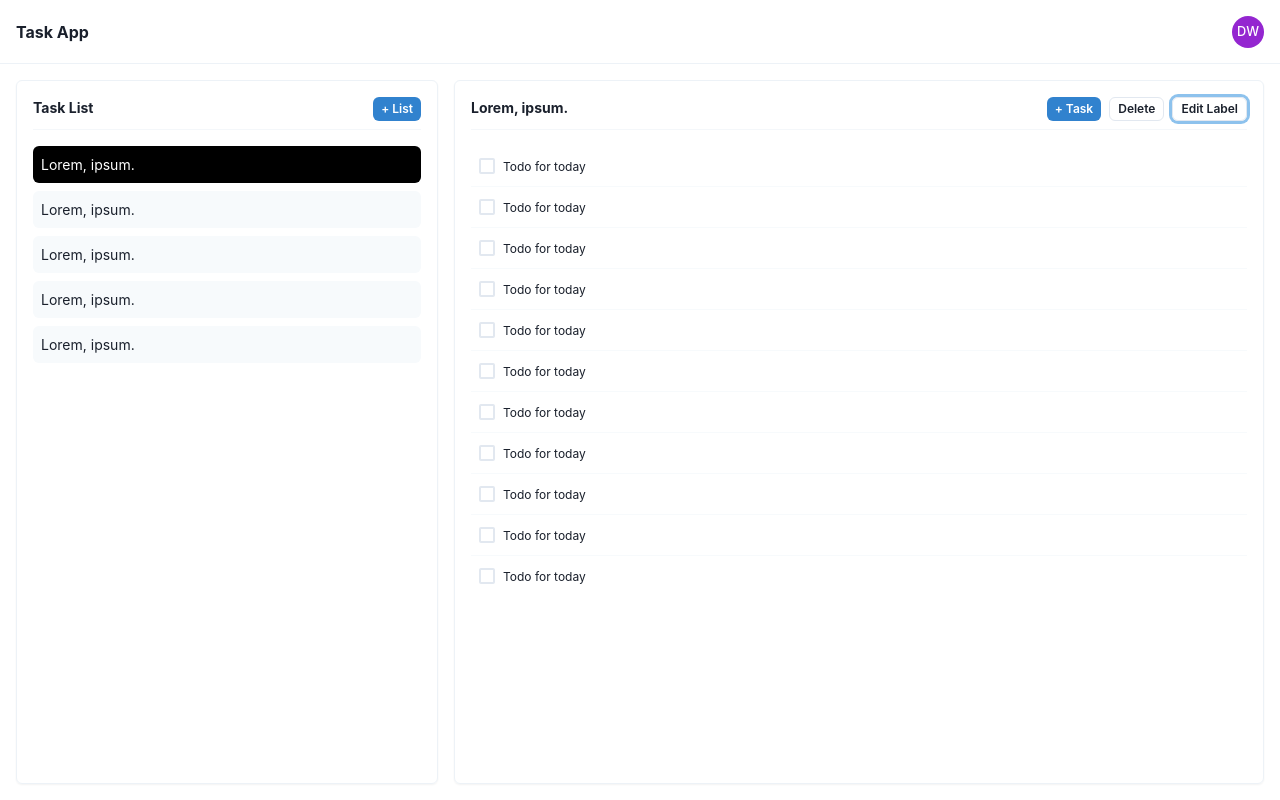
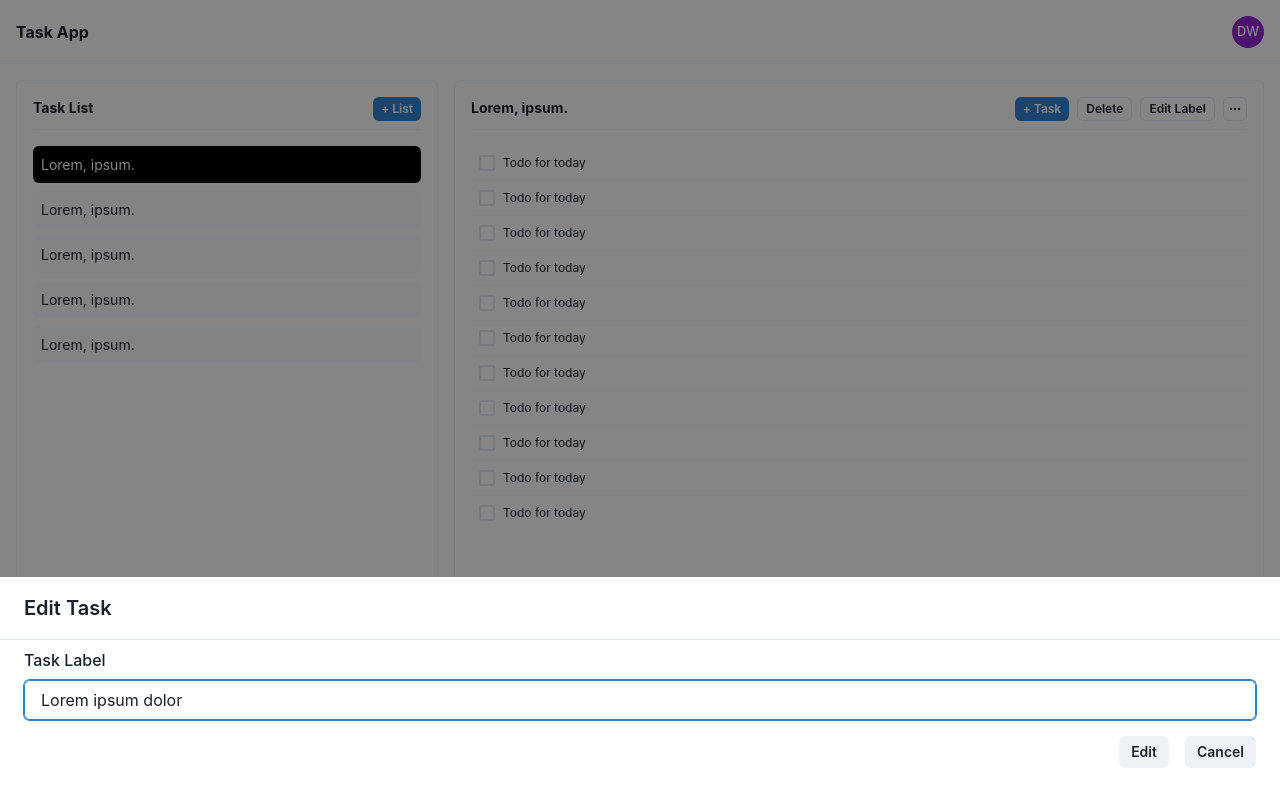
Before and after one commit to philldev/task-app, a Next.js app: page / in a window 1280 px wide. Both pictures are taken after a click on the button "Edit Label". Built offline with nearby package versions, Linux system fonts and the light colour scheme.

Commit message:
add modals and alerts

```diff
--- a/package.json
+++ b/package.json
@@ -8,6 +8,7 @@
     "lint": "next lint"
   },
   "dependencies": {
+    "@chakra-ui/icons": "^1.1.1",
     "@chakra-ui/react": "^1.7.3",
     "@emotion/react": "^11",
     "@emotion/styled": "^11",
--- a/pages/_app.tsx
+++ b/pages/_app.tsx
@@ -1,7 +1,9 @@
 import { ChakraProvider, extendTheme } from '@chakra-ui/react'
 import type { AppProps } from 'next/app'
 
-const theme = extendTheme({})
+const theme = extendTheme({
+	shadows: { outline: 'none' },
+})
 
 function MyApp({ Component, pageProps }: AppProps) {
 	return (
--- a/pages/index.tsx
+++ b/pages/index.tsx
@@ -1,17 +1,40 @@
+import { DeleteIcon, EditIcon } from '@chakra-ui/icons'
 import {
+	AlertDialog,
+	AlertDialogBody,
+	AlertDialogContent,
+	AlertDialogFooter,
+	AlertDialogHeader,
+	AlertDialogOverlay,
 	Avatar,
 	Box,
 	Button,
 	chakra,
 	Checkbox,
 	Divider,
+	Drawer,
+	DrawerBody,
+	DrawerContent,
+	DrawerHeader,
+	DrawerOverlay,
 	Flex,
+	FormControl,
+	FormErrorMessage,
+	FormLabel,
+	Grid,
 	HStack,
+	IconButton,
 	Input,
+	Menu,
+	MenuButton,
+	MenuItem,
+	MenuList,
 	StackDivider,
 	Text,
+	useDisclosure,
 	VStack,
 } from '@chakra-ui/react'
+import { DotsHorizontalIcon } from '@heroicons/react/outline'
 import { FC, useEffect, useRef, useState } from 'react'
 
 const Home = () => {
@@ -153,7 +176,76 @@ const TasksBox = () => {
 			inputRef.current.focus()
 		}
 	}, [isCreating])
+
+	const deleteAlert = useDisclosure()
+	const editDrawer = useDisclosure()
+	const cancelRef = useRef<HTMLButtonElement | null>(null)
+
 	return (
+		<>
+			<Drawer
+				placement={'bottom'}
+				onClose={editDrawer.onClose}
+				isOpen={editDrawer.isOpen}
+			>
+				<DrawerOverlay />
+				<DrawerContent>
+					<DrawerHeader borderBottomWidth='1px'>Edit Task</DrawerHeader>
+					<DrawerBody pb='8'>
+						<form
+							onSubmit={(e) => {
+								e.preventDefault()
+							}}
+						>
+							<Grid gap='4'>
+								<FormControl>
+									<FormLabel htmlFor='name'>Task Label</FormLabel>
+									<Input
+										id='email'
+										type='email'
+										defaultValue={'Lorem ipsum dolor'}
+									/>
+									<FormErrorMessage></FormErrorMessage>
+								</FormControl>
+								<HStack spacing='4' justifyContent='flex-end'>
+									<Button size='sm'>Edit</Button>
+									<Button size='sm' onClick={editDrawer.onClose}>
+										Cancel
+									</Button>
+								</HStack>
+							</Grid>
+						</form>
+					</DrawerBody>
+				</DrawerContent>
+			</Drawer>
+			<AlertDialog
+				size='xs'
+				isCentered
+				isOpen={deleteAlert.isOpen}
+				leastDestructiveRef={cancelRef}
+				onClose={deleteAlert.onClose}
+			>
+				<AlertDialogOverlay>
+					<AlertDialogContent>
+						<AlertDialogHeader fontSize='lg' fontWeight='bold'>
+							Delete List?
+						</AlertDialogHeader>
+
+						<AlertDialogBody>
+							Are you sure? You can{`'`}t undo this action afterwards.
+						</AlertDialogBody>
+
+						<AlertDialogFooter>
+							<Button ref={cancelRef} onClick={deleteAlert.onClose}>
+								Cancel
+							</Button>
+							<Button colorScheme='red' onClick={deleteAlert.onClose} ml={3}>
+								Delete
+							</Button>
+						</AlertDialogFooter>
+					</AlertDialogContent>
+				</AlertDialogOverlay>
+			</AlertDialog>
 			<AppBox
 				d='flex'
 				flexDir='column'
@@ -173,12 +265,41 @@ const TasksBox = () => {
 						>
 							+ Task
 						</Button>
-					<Button variant='outline' size='xs' justifyContent='flex-start'>
+						<Button
+							d={{ base: 'none', md: 'flex' }}
+							variant='outline'
+							size='xs'
+							justifyContent='flex-start'
+							onClick={deleteAlert.onOpen}
+						>
 							Delete
 						</Button>
-					<Button variant='outline' size='xs' justifyContent='flex-start'>
+						<Button
+							onClick={editDrawer.onOpen}
+							d={{ base: 'none', md: 'flex' }}
+							variant='outline'
+							size='xs'
+							justifyContent='flex-start'
+						>
 							Edit Label
 						</Button>
+						<Menu>
+							<MenuButton
+								as={IconButton}
+								aria-label='Options'
+								icon={<DotsHorizontalIcon width={14} height={14} />}
+								variant='outline'
+								size='xs'
+							/>
+							<MenuList>
+								<MenuItem onClick={deleteAlert.onOpen} icon={<DeleteIcon />}>
+									Delete List
+								</MenuItem>
+								<MenuItem onClick={editDrawer.onOpen} icon={<EditIcon />}>
+									Edit Label
+								</MenuItem>
+							</MenuList>
+						</Menu>
 					</HStack>
 				</Flex>
 				<Divider mt='2' mb='4' />
@@ -188,6 +309,7 @@ const TasksBox = () => {
 					spacing='0'
 					alignItems='stretch'
 					overflowY='auto'
+					overflowX='hidden'
 				>
 					{isCreating && (
 						<Flex
@@ -233,12 +355,83 @@ const TasksBox = () => {
 					<TaskItem label='Todo for today' />
 				</VStack>
 			</AppBox>
+		</>
 	)
 }
 
 const TaskItem = (props: { label: string; completed?: boolean }) => {
+	const editDrawer = useDisclosure()
+	const deleteAlert = useDisclosure()
+	const cancelRef = useRef<HTMLButtonElement | null>(null)
+
 	return (
-		<Flex rounded='md' pos='relative' alignItems='center'>
+		<>
+			<Drawer
+				placement={'bottom'}
+				onClose={editDrawer.onClose}
+				isOpen={editDrawer.isOpen}
+			>
+				<DrawerOverlay />
+				<DrawerContent>
+					<DrawerHeader borderBottomWidth='1px'>Edit Task</DrawerHeader>
+					<DrawerBody pb='8'>
+						<form
+							onSubmit={(e) => {
+								e.preventDefault()
+							}}
+						>
+							<Grid gap='4'>
+								<FormControl>
+									<FormLabel htmlFor='name'>Task Label</FormLabel>
+									<Input id='email' type='email' defaultValue={props.label} />
+									<FormErrorMessage></FormErrorMessage>
+								</FormControl>
+								<HStack spacing='4' justifyContent='flex-end'>
+									<Button size='sm'>Edit</Button>
+									<Button size='sm' onClick={editDrawer.onClose}>
+										Cancel
+									</Button>
+								</HStack>
+							</Grid>
+						</form>
+					</DrawerBody>
+				</DrawerContent>
+			</Drawer>
+			<AlertDialog
+				size='xs'
+				isCentered
+				isOpen={deleteAlert.isOpen}
+				leastDestructiveRef={cancelRef}
+				onClose={deleteAlert.onClose}
+			>
+				<AlertDialogOverlay>
+					<AlertDialogContent>
+						<AlertDialogHeader fontSize='lg' fontWeight='bold'>
+							Delete Task?
+						</AlertDialogHeader>
+
+						<AlertDialogBody>
+							Are you sure? You can{`'`}t undo this action afterwards.
+						</AlertDialogBody>
+
+						<AlertDialogFooter>
+							<Button ref={cancelRef} onClick={deleteAlert.onClose}>
+								Cancel
+							</Button>
+							<Button colorScheme='red' onClick={deleteAlert.onClose} ml={3}>
+								Delete
+							</Button>
+						</AlertDialogFooter>
+					</AlertDialogContent>
+				</AlertDialogOverlay>
+			</AlertDialog>
+			<Flex
+				rounded='md'
+				pos='relative'
+				alignItems='center'
+				role='group'
+				_hover={{ bg: 'gray.50' }}
+			>
 				<Checkbox
 					colorScheme='blackAlpha'
 					mr='4'
@@ -246,15 +439,35 @@ const TaskItem = (props: { label: string; completed?: boolean }) => {
 					left='2'
 					zIndex={10}
 				/>
-			<Input
-				defaultValue={props.label}
-				bg='transparent'
-				border='transparent'
-				fontSize='xs'
-				pl='8'
-				_focus={{ borderColor: 'gray.300' }}
+				<Text fontSize='xs' pl='8' py='2'>
+					{props.label}
+				</Text>
+				<HStack
+					spacing='2'
+					pos='absolute'
+					right='0'
+					visibility='hidden'
+					opacity={0}
+					transition='ease-in-out .2s all'
+					_groupHover={{ opacity: 1, visibility: 'visible' }}
+				>
+					<IconButton
+						variant='ghost'
+						size='xs'
+						aria-label='delete'
+						icon={<DeleteIcon />}
+						onClick={deleteAlert.onOpen}
 					/>
+					<IconButton
+						onClick={editDrawer.onOpen}
+						size='xs'
+						variant='ghost'
+						aria-label='delete'
+						icon={<EditIcon />}
+					/>
+				</HStack>
 			</Flex>
+		</>
 	)
 }
 
```
Also changed, not shown: 1 other file (tests, documents, lock files or other folders). Lines whose indentation alone changed are shown as unchanged.
